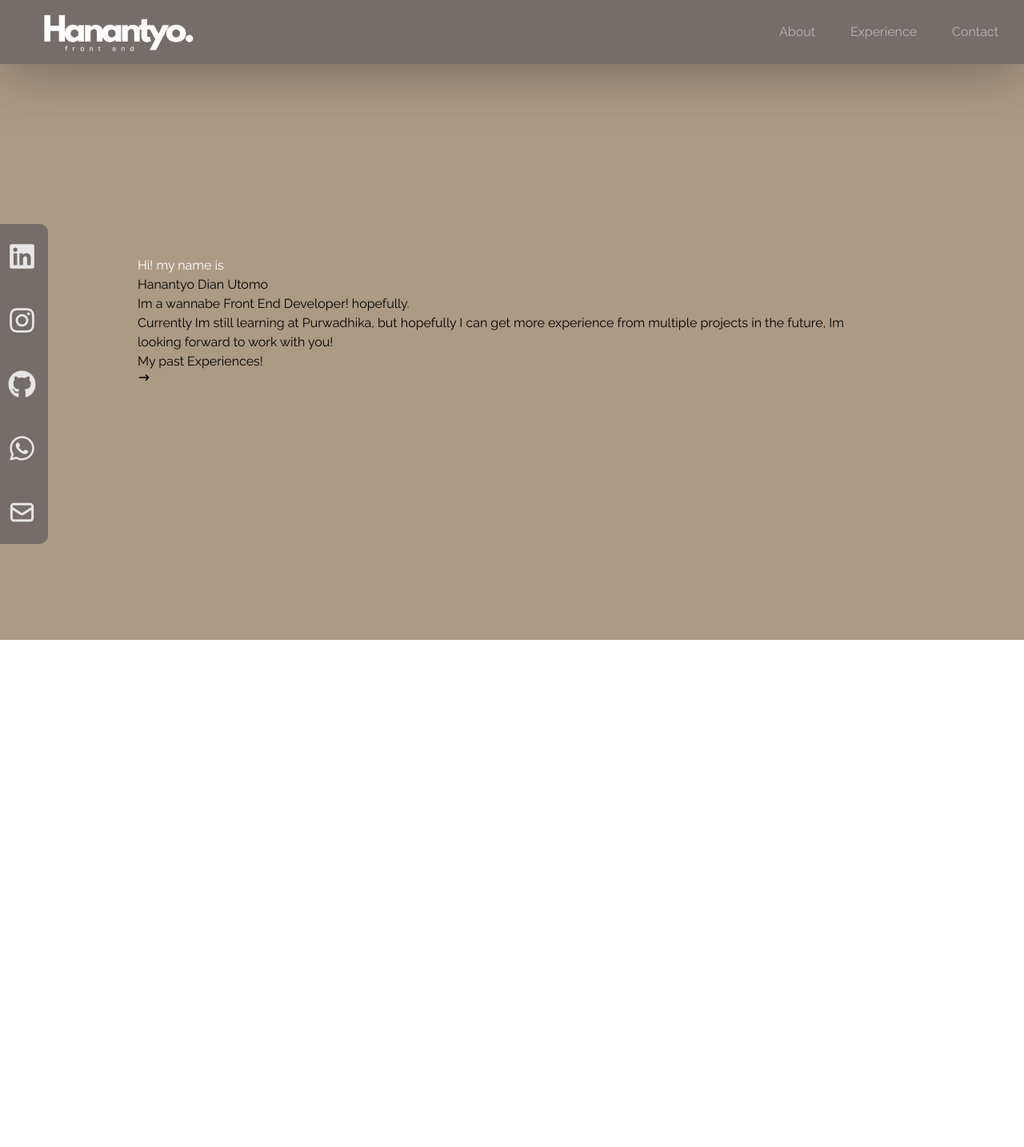
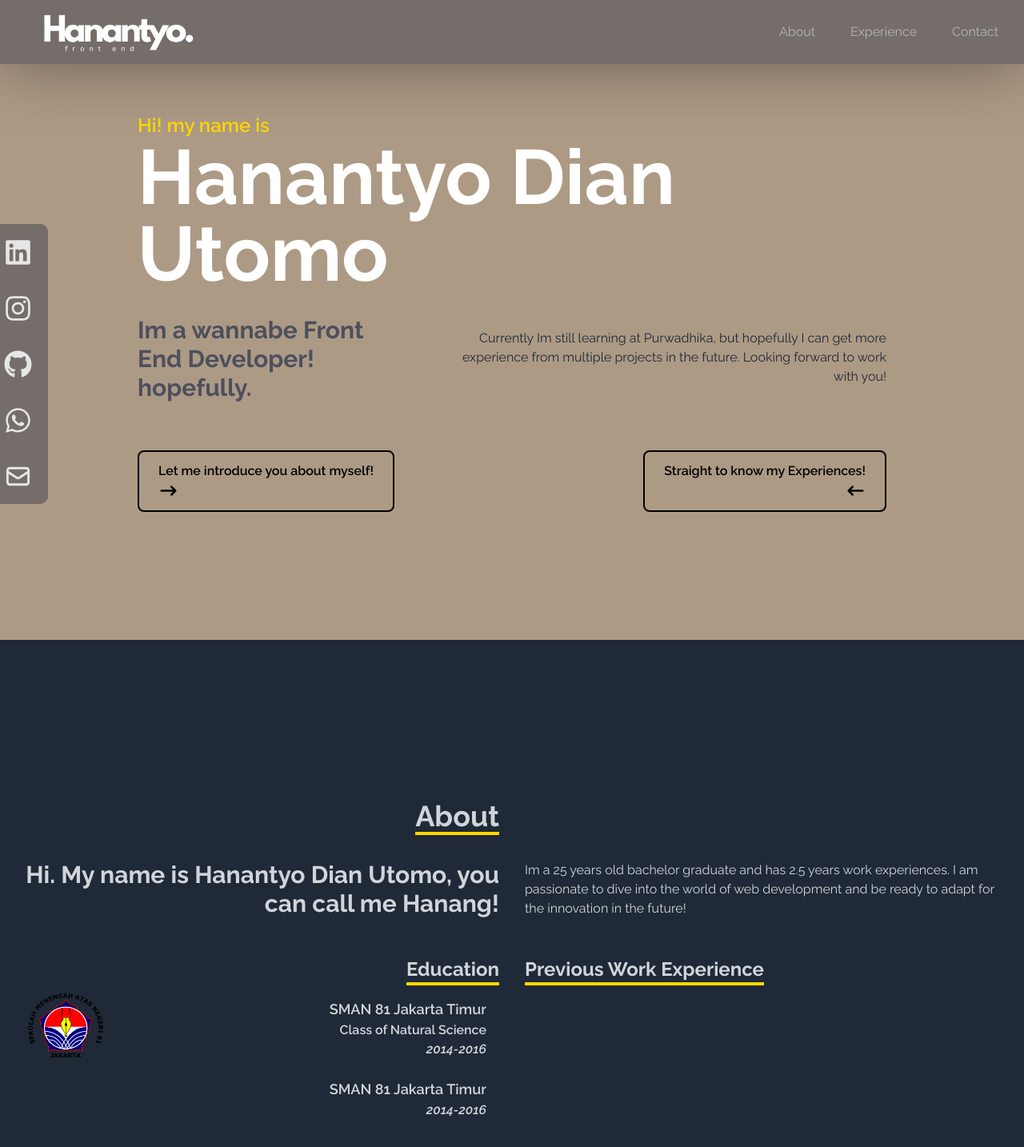
Before and after one commit to hanantyodut/1st-Porto, a React (Vite) app: page / in a window 1280 px wide. Shown: the top 1434 px of the page at 80% size. Before the commit the page ends 800 px from the top, so only its background shows below. Built offline with nearby package versions, Linux system fonts and the light colour scheme; a web font is replaced by a local one.

Commit message:
editing about page

```diff
--- a/src/App.jsx
+++ b/src/App.jsx
@@ -1,12 +1,14 @@
 import "./App.css";
 import Navbar from "./components/Navbar";
 import Home from "./components/Home";
+import Abouts from "./components/Abouts";
 
 function App() {
 	return (
 		<div>
 			<Navbar />
 			<Home />
+			<Abouts />
 		</div>
 	);
 }
--- /dev/null
+++ b/src/components/Abouts.jsx
@@ -0,0 +1,72 @@
+const Abouts = () => {
+	return (
+		<div
+			name="about"
+			className="w-full h-screen bg-gray-800 z-40 text-gray-300">
+			<div className="max-w-[1300px] mx-auto flex flex-col justify-center items-center w-full h-full">
+				<div className="max-w-[1000px] w-full px-4 grid grid-cols-2 gap-8">
+					<div className="sm: text-right pb-8 pl-4">
+						<p className="text-4xl font-bold inline-block border-b-4 border-[#ffd700]">
+							About
+						</p>
+					</div>
+					<div></div>
+				</div>
+				<div className="max-w[1000px] w-full grid sm:grid-cols-2 gap-8 px-4 mb-12">
+					<div className="sm:text-right text-3xl font-bold ">
+						<p>Hi. My name is Hanantyo Dian Utomo, you can call me Hanang!</p>
+					</div>
+					<div>
+						<p>
+							Im a 25 years old bachelor graduate and has 2.5 years work
+							experiences. I am passionate to dive into the world of web
+							development and be ready to adapt for the innovation in the
+							future!
+						</p>
+					</div>
+				</div>
+				<div className="max-w[1000px] w-full grid sm:grid-cols-2 gap-8 px-4">
+					<div className="sm:text-right">
+						<p className="text-2xl font-bold inline-block border-b-4 border-[#ffd700]">
+							Education
+						</p>
+						<div className="w-full">
+							<ul className="flex flex-col ">
+								<li className="flex justify-between ">
+									<div>
+										<img src="./src/assets/logo-81.jpg" className="w-[100px]" />
+									</div>
+									<div>
+										<p className="mt-4 text-lg font-semibold">
+											SMAN 81 Jakarta Timur
+										</p>
+										<p className=" font-semibold">Class of Natural Science</p>
+										<p className="italic font-semibold">2014-2016</p>
+									</div>
+								</li>
+								<li className="flex justify-between ">
+									<div>
+										<img src="" />
+									</div>
+									<div>
+										<p className="mt-4 text-lg font-semibold">
+											SMAN 81 Jakarta Timur
+										</p>
+										<p className="italic font-semibold">2014-2016</p>
+									</div>
+								</li>
+							</ul>
+						</div>
+					</div>
+					<div>
+						<p className="text-2xl font-bold inline-block border-b-4 border-[#ffd700]">
+							Previous Work Experience
+						</p>
+					</div>
+				</div>
+			</div>
+		</div>
+	);
+};
+
+export default Abouts;
--- /dev/null
+++ b/src/components/Experience.jsx
@@ -0,0 +1,5 @@
+const Experience = () => {
+	return <div name="exp" className="w-full h-screen"></div>;
+};
+
+export default Experience;
--- a/src/components/Home.css
+++ /dev/null
@@ -1,9 +0,0 @@
-.homepage {
-	background-color: rgb(173, 154, 133);
-}
-
-.greet {
-	.p1 {
-		color: white;
-	}
-}
--- a/src/components/Home.jsx
+++ b/src/components/Home.jsx
@@ -1,24 +1,47 @@
-import "./Home.css";
-import { HiArrowNarrowRight } from "react-icons/hi";
+import { HiArrowNarrowRight, HiArrowNarrowLeft } from "react-icons/hi";
+// import { useState } from "react";
 
 const Home = () => {
+	// const [slide1, setSlide1] = useState(false);
+
 	return (
-		<div name="home" className="homepage w-full h-screen">
+		<div name="home" className="w-full h-screen z-30 bg-[#ad9a85] ">
 			{/* Greetings */}
 			<div className="greet max-w-[1000px] mx-auto px-8 flex flex-col justify-center h-full bg-">
-				<p className="p1">Hi! my name is</p>
-				<h1>Hanantyo Dian Utomo</h1>
-				<h2>Im a wannabe Front End Developer! hopefully.</h2>
-				<p>
-					Currently Im still learning at Purwadhika, but hopefully I can get
-					more experience from multiple projects in the future, Im looking
-					forward to work with you!
-				</p>
-				<div>
-					<button>
-						My past Experiences!
-						<HiArrowNarrowRight />
-					</button>
+				<p className="text-2xl font-semibold text-[#ffd700] ">Hi! my name is</p>
+				<h1 className="name text-8xl text-white mb-[10px] font-bold">
+					Hanantyo Dian Utomo
+				</h1>
+				<div className="flex justify-between text-gray-700">
+					<h2 className="text-3xl font-bold text-[#4c505d] mt-[20px]">
+						Im a wannabe Front End Developer! hopefully.
+					</h2>
+					<p className="text-end pt-9 text-gray-800 ml-20">
+						Currently Im still learning at Purwadhika, but hopefully I can get
+						more experience from multiple projects in the future. Looking
+						forward to work with you!
+					</p>
+				</div>
+				<div className="arrowTo flex justify-between mt-[40px]">
+					<a>
+						<button className="group px-6 py-3 border-solid border-2 border-black rounded-lg my-[20px] flex flex-col items-start hover:text-white font-semibold duration-300 hover:bg-[#746d69] hover:border-white">
+							Let me introduce you about myself!
+							<span className="group-hover:rotate-90 duration-100">
+								<HiArrowNarrowRight
+									size={25}
+									// className="w-[25px] pt-[3px] hover:rotate-90 duration-100"
+								/>
+							</span>
+						</button>
+					</a>
+					<a>
+						<button className="group px-6 py-3 border-solid border-2 border-black rounded-lg my-[20px] flex flex-col items-end hover:text-white font-semibold duration-300 hover:bg-[#746d69] hover:border-white">
+							Straight to know my Experiences!
+							<span className="group-hover:rotate-[-90deg] duration-100">
+								<HiArrowNarrowLeft size={25} />
+							</span>
+						</button>
+					</a>
 				</div>
 			</div>
 		</div>
--- a/src/components/Navbar.css
+++ b/src/components/Navbar.css
@@ -16,9 +16,14 @@
 		fill: white;
 	}
 
+	.list-mobile {
+		background-color: #746d69d5;
+	}
+
 	.list-desktop li {
 		font-size: 1rem;
 		color: #b6b6b6;
+		transition: all 0.3s ease;
 	}
 
 	.list-desktop li:hover {
@@ -27,6 +32,7 @@
 
 	.list-mobile li {
 		color: #d1d0d0;
+		transition: all 0.3s ease;
 	}
 
 	.list-mobile li:hover {
@@ -35,7 +41,7 @@
 
 	.socSlide {
 		box-shadow: 0 1px 80px 0 rgba(0, 0, 0, 0);
-		background-color: rgba(116, 109, 105);
+		background-color: #746d69;
 		border-top-right-radius: 10px;
 		border-bottom-right-radius: 10px;
 		.linked {
--- a/src/components/Navbar.jsx
+++ b/src/components/Navbar.jsx
@@ -15,10 +15,11 @@ const Navbar = () => {
 
 	console.log(SocMed);
 	const LinkSocMed = SocMed.map((index) => {
-		const bgColor = `bg-${index.backgroundColor}`;
+		const bgColor = `${index.backgroundColor}`;
+		console.log(bgColor);
 		return (
 			<li
-				className={`linked w-[215px] h-[80px] flex justify-around items-center ml-[-150px] rounded-[10px] hover:${bgColor}`}
+				className={`linked w-[172px] h-[70px] flex justify-around items-center ml-[-112px] rounded-[10px] bg-[#746d69]`}
 				key={index.id}>
 				<a
 					href={index.link}
@@ -30,7 +31,7 @@ const Navbar = () => {
 	});
 
 	return (
-		<div className="fixed">
+		<div className="fixed z-50">
 			<div>
 				<img
 					className="px-8"
@@ -53,7 +54,7 @@ const Navbar = () => {
 			<ul
 				className={
 					nav
-						? "list-mobile absolute top-0 left-0 w-full h-screen bg-[#746d69] flex flex-col justify-center items-center"
+						? "list-mobile absolute top-0 left-0 w-full h-screen md:hidden flex flex-col justify-center items-center "
 						: "hidden"
 				}>
 				<li className="py-6 text-4xl">About</li>
@@ -62,7 +63,7 @@ const Navbar = () => {
 			</ul>
 			{/* Social Icons */}
 			{SocMed.length > 0 && (
-				<div className="socSlide hidden md:flex fixed flex-row top-[35%] left-[0] pl-0 w-[60px] h-[400px]">
+				<div className="socSlide hidden md:flex fixed flex-row top-[35%] left-[0] pl-0 w-[60px] h-[350px]">
 					<ul>{LinkSocMed}</ul>
 				</div>
 			)}
--- a/src/components/data.jsx
+++ b/src/components/data.jsx
@@ -8,34 +8,34 @@ export const SocMed = [
 		link: "https://linkedin.com/in/hanantyodian",
 		socialMedia: "Linkedin",
 		logo: <FaLinkedin size={35} />,
-		backgroundColor: "#0077b5",
+		backgroundColor: ["#0077b5"],
 	},
 	{
 		id: 2,
 		link: "www.linkedin.com/in/hanantyodian",
 		socialMedia: "Instagram",
 		logo: <FaInstagram size={35} />,
-		backgroundColor: "#962fdf",
+		backgroundColor: ["#962fdf"],
 	},
 	{
 		id: 3,
 		link: "www.linkedin.com/in/hanantyodian",
 		socialMedia: "GitHub",
 		logo: <FaGithub size={35} />,
-		backgroundColor: "#2b3137",
+		backgroundColor: ["#2b3137"],
 	},
 	{
 		id: 4,
 		link: "www.linkedin.com/in/hanantyodian",
 		socialMedia: "Whatsapp",
 		logo: <FaWhatsapp size={35} />,
-		backgroundColor: "#075E54",
+		backgroundColor: ["#075E54"],
 	},
 	{
 		id: 5,
 		link: "www.linkedin.com/in/hanantyodian",
 		socialMedia: "E-Mail",
 		logo: <HiOutlineMail size={35} />,
-		backgroundColor: "#c71610",
+		backgroundColor: ["#c71610"],
 	},
 ];
```
Also changed, not shown: src/assets/colored-ugm.png (added), src/components/Contact.jsx (added).
